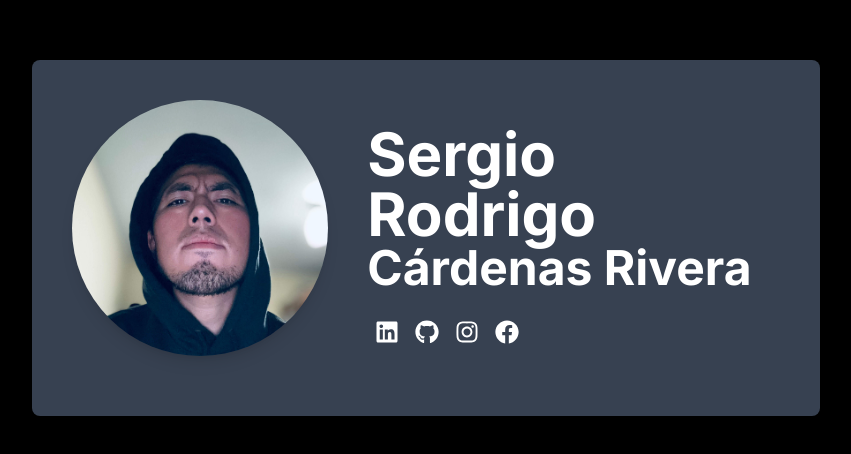
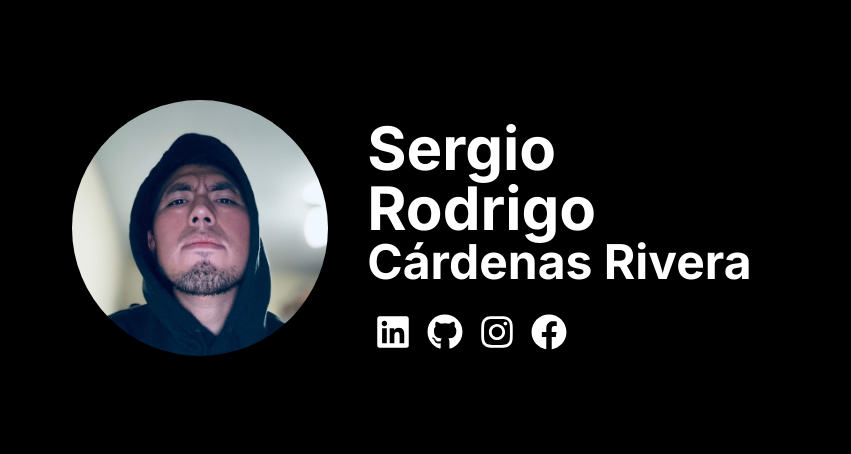
Before and after one commit to srodrigo23/srodrigo.dev, a Next.js app: page / in a window 1280 px wide. Shown: the part 162-616 px from the top of the page, without its empty margins (214-1065 px from the left). Built offline with nearby package versions, Linux system fonts and the light colour scheme.

Commit message:
add icon animation

```diff
--- a/src/app/components/Main.tsx
+++ b/src/app/components/Main.tsx
@@ -77,11 +77,13 @@ const Main = () =>{
       <div className="h-screen flex justify-center items-center">
 
         <motion.div
-          className="flex flex-col md:flex-row justify-center items-center bg-gray-700 p-10 rounded-lg shadow-lg hover:bg-black hover:transition-shadow duration-300"
+          className="flex flex-col md:flex-row justify-center items-center p-10 rounded-lg shadow-lg hover:bg-black hover:transition-shadow duration-300"
 
           initial={{ opacity: 0, y: -50 }}
           animate={{ opacity: 1, y: 0 }}
           transition={{ duration: 0.5 }}
+
+
         >
           <div className="w-2/5 mb-4 md:mr-5 lg:mb-5 justify-center items-center">
             <Image
@@ -97,13 +99,19 @@ const Main = () =>{
               {/* <p className="text-3xl">{secondName}</p> */}
               <p className="text-2xl md:text-5xl">{lastName}</p>
 
-              <div>
+              <div className="text-lg md:text-2xl text-gray-400 mt-2"
+
+              >
                 <ul className="flex text-white mt-5">
                   {
                     socialNetworks.map((sn, i)=>(
-                      <li key={i} className="p-2 hover:shadow-lg">
+                      <motion.div key={i} className="p-2 hover:shadow-lg"
+                        whileHover={{ scale: 1.2 }}
+                        whileTap={{ scale: 1.2 }}
+                      >
+
                         <Link href={sn.link} target="_blank">{sn.icon}</Link>
-                      </li>))
+                      </motion.div>))
                   }
                 </ul>
             </div>
```
Also changed, not shown: 1 other file (tests, documents, lock files or other folders).
